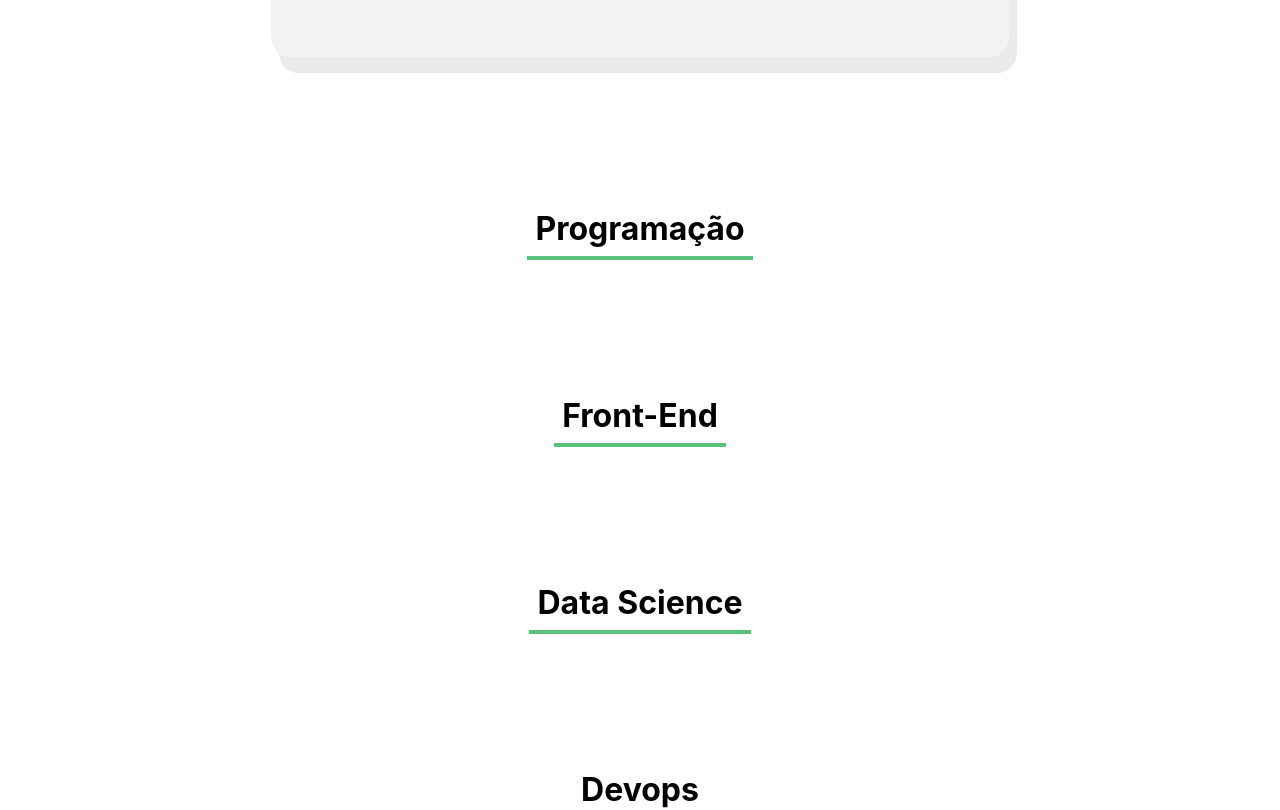
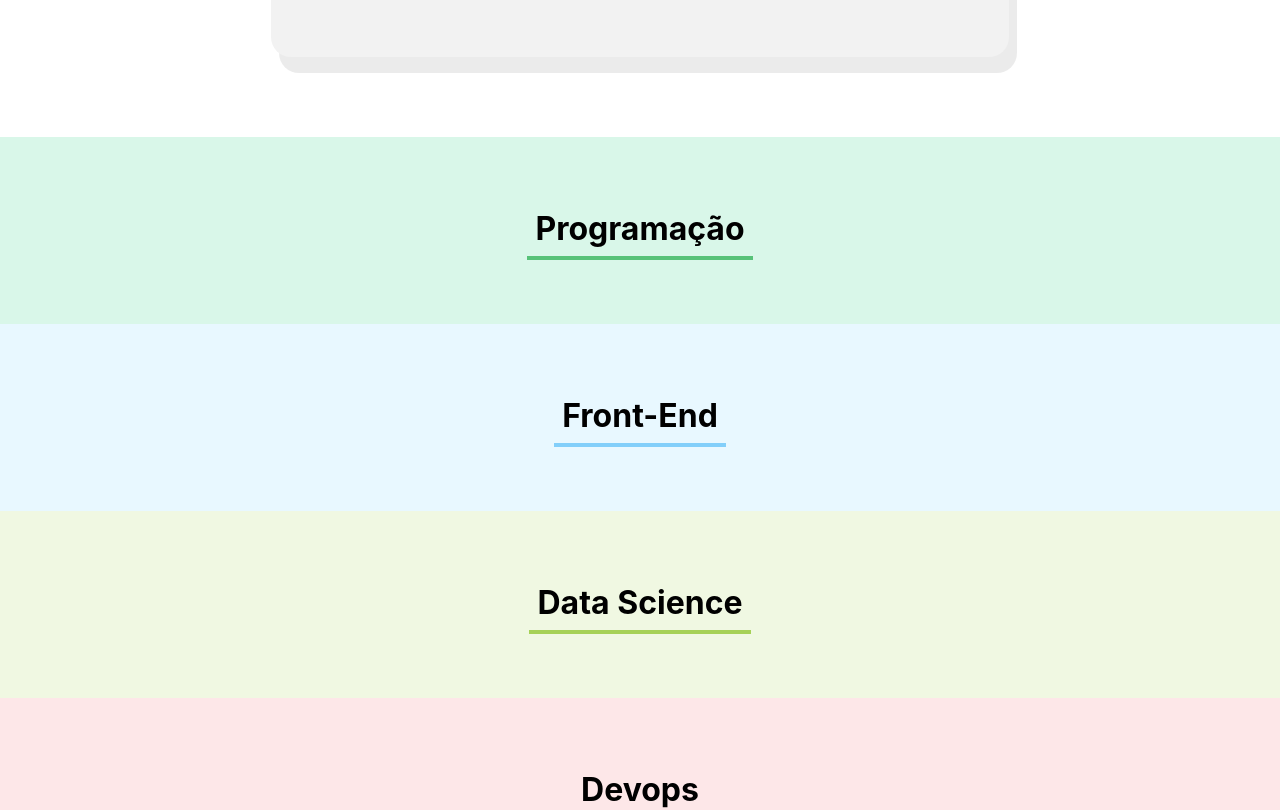
Before and after one commit to ThiGouvea/aprendendoREACTJS, a React (Create React App) app: page / in a window 1280 px wide. Shown: the part 1340-2150 px from the top of the page. Built offline with nearby package versions, Linux system fonts and the light colour scheme.

Commit message:
adcionando avatares de colaboradores

```diff
--- a/src/App.js
+++ b/src/App.js
@@ -60,7 +60,7 @@ function App() {
   return (
     <div className="App">
       <Banner/>
-      <Formulario aoColaboradorCadastrado={colaborador => aoNovoColaboradorAdcionado(colaborador)}/>
+      <Formulario times={times.map(time => time.nome)} aoColaboradorCadastrado={colaborador => aoNovoColaboradorAdcionado(colaborador)}/>
       {times.map(time =>
         <Time
           key={time.nome}
--- a/src/componentes/Formulario/index.js
+++ b/src/componentes/Formulario/index.js
@@ -5,14 +5,6 @@ import ListaSuspensa from "../ListaSuspensa";
 import "./Formulario.css"
 
 const Formulario = (props) => {
-    const times = [
-        'Programação',
-        'Front-End',
-        'Data Science',
-        'UX e Design',
-        'Mobile',
-        'Inovaçãoe e Gestão'
-    ]
 
     const [nome, setNome] = useState('');
     const [cargo, setCargo] = useState('');
@@ -55,7 +47,7 @@ const Formulario = (props) => {
                 <ListaSuspensa
                     obrigatorio={true}
                     label="Time"
-                    itens={times}
+                    itens={props.times}
                     valor={time}
                     aoAlterado={valor => setTime(valor)}
 
--- a/src/componentes/Time/Time.css
+++ b/src/componentes/Time/Time.css
@@ -5,7 +5,7 @@
 
 .time h3 {
     font-size: 32px;
-    border-bottom: 4px solid #57C278;
+    border-bottom: 4px solid;
     display: inline-block;
     padding: 8px;
 }
--- a/src/componentes/Time/index.js
+++ b/src/componentes/Time/index.js
@@ -2,8 +2,8 @@ import './Time.css'
 
 const Time = (props) => {
     return (
-        <section className='time'>
-            <h3>{props.nome}</h3>
+        <section className='time' style={{ backgroundColor: props.corPrimaria }}>
+            <h3 style={{borderColor: props.corSecundaria}}>{props.nome}</h3>
         </section>
     )
 }
```
Also changed, not shown: src/componentes/Colaborador/index.js (added, +17 -0 lines), src/componentes/Colaborador/Colaborador.css (added).
